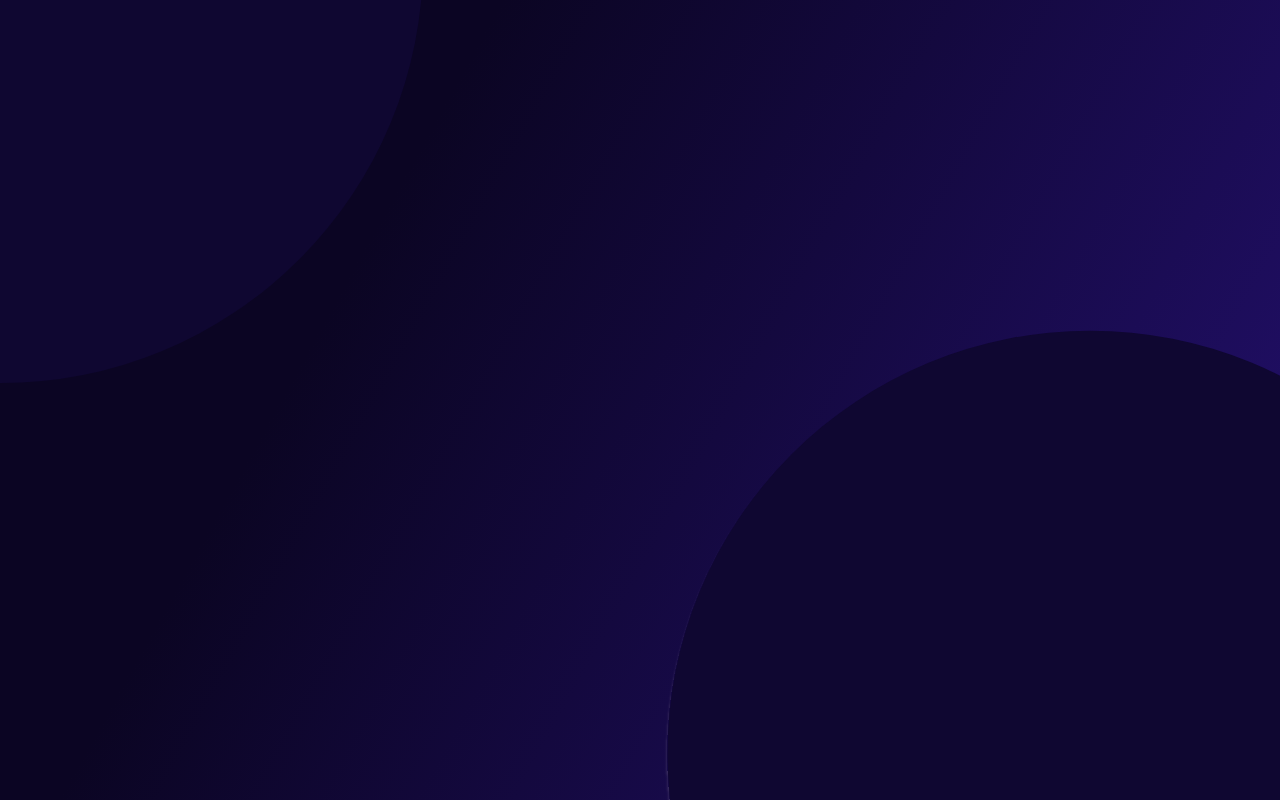
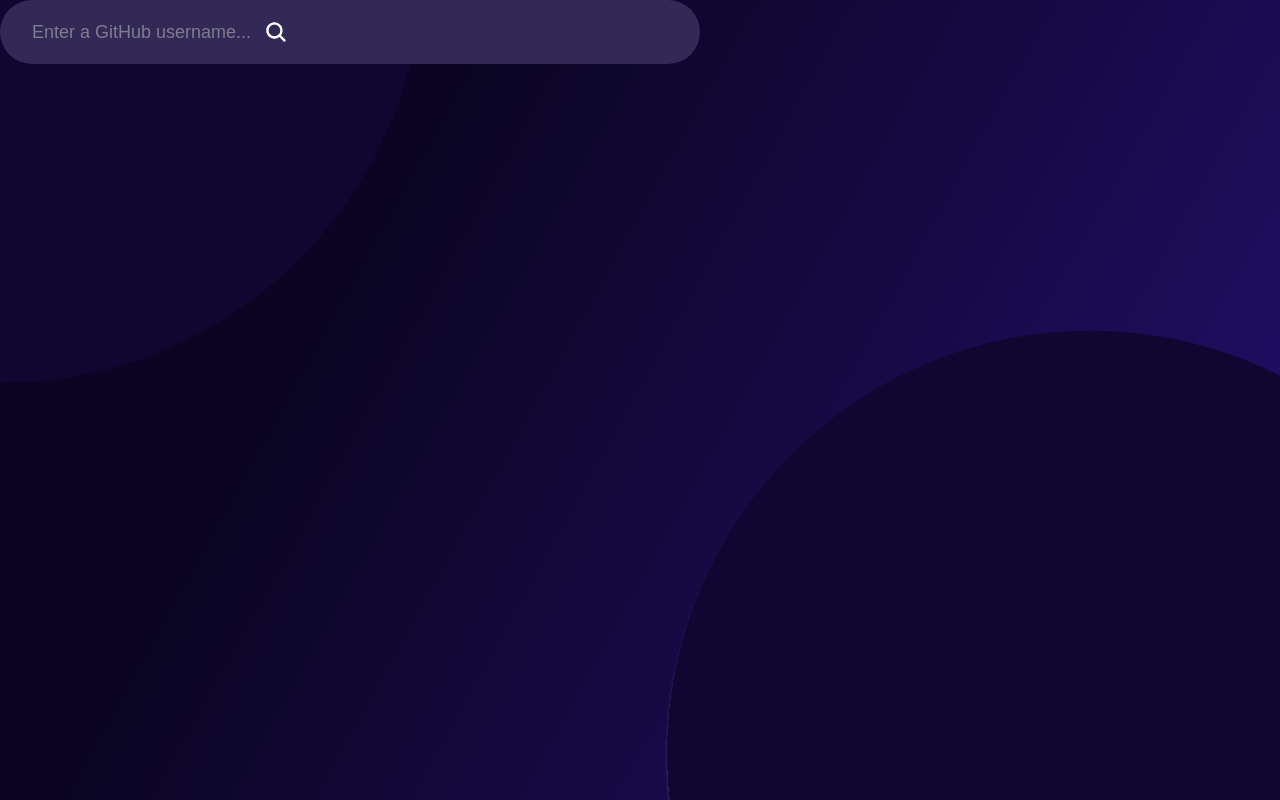
Before and after one commit to kimjusnu/GitHub_Profile_Viewer, a Next.js app: page /test in a window 1280 px wide. Before the commit this address had no page. Built offline with nearby package versions, Linux system fonts and the light colour scheme; a web font is replaced by a local one.

Commit message:
SearchBar Clear

```diff
--- a/package.json
+++ b/package.json
@@ -12,6 +12,7 @@
     "next": "15.0.1",
     "react": "19.0.0-rc-69d4b800-20241021",
     "react-dom": "19.0.0-rc-69d4b800-20241021",
+    "react-icons": "^5.3.0",
     "zustand": "^5.0.0"
   },
   "devDependencies": {
--- /dev/null
+++ b/src/app/(page)/test/page.tsx
@@ -0,0 +1,10 @@
+import SearchBar from "@/app/components/SearchBar";
+
+const page = () => {
+  return (
+    <div>
+      <SearchBar />
+    </div>
+  );
+};
+export default page;
--- /dev/null
+++ b/src/app/(page)/test2/page.tsx
@@ -0,0 +1,47 @@
+"use client";
+import { useEffect } from "react";
+import { useRouter } from "next/navigation";
+import github from "@/app/store/github";
+
+const Profile = () => {
+  const user = github(state => state.user); // Zustand에서 user 가져오기
+  const router = useRouter();
+
+  // 상태가 없는 경우 홈 페이지로 리디렉션
+  useEffect(() => {
+    if (!user) {
+      alert("No user data found. Redirecting to home...");
+      router.push("/");
+    }
+  }, [user, router]);
+
+  if (!user) return null; // 데이터가 없으면 아무것도 렌더링하지 않음
+
+  return (
+    <div className="min-h-screen bg-[#1A132A] text-white flex items-center justify-center">
+      <div className="max-w-xl w-full p-8 bg-[#2C2541] rounded-lg shadow-lg">
+        <div className="flex flex-col items-center">
+          <img
+            src={user.avatar_url}
+            alt={user.login}
+            className="w-32 h-32 rounded-full mb-4"
+          />
+          <h1 className="text-3xl font-bold">{user.name || user.login}</h1>
+          <p className="mt-2 text-center">{user.bio || "No bio available."}</p>
+          <div className="mt-4">
+            <p>
+              <span className="font-semibold">Username: </span>
+              {user.login}
+            </p>
+            <p>
+              <span className="font-semibold">Public Repos: </span>
+              {user.public_repos}
+            </p>
+          </div>
+        </div>
+      </div>
+    </div>
+  );
+};
+
+export default Profile;
--- /dev/null
+++ b/src/app/components/SearchBar.tsx
@@ -0,0 +1,47 @@
+"use client";
+import { IoSearch } from "react-icons/io5";
+import { useState } from "react";
+import { useRouter } from "next/navigation"; // next/navigation 사용
+import github from "../store/github";
+
+const SearchBar = () => {
+  const [userName, setUserName] = useState("");
+  const setUser = github(state => state.setUser);
+  const router = useRouter(); // useRouter 훅 초기화
+
+  const handleSearch = async () => {
+    if (userName.trim()) {
+      try {
+        const response = await fetch(
+          `https://api.github.com/users/${userName}`
+        );
+        if (!response.ok) throw new Error("User not found");
+
+        const data = await response.json();
+        setUser(data); // Zustand에 저장
+        router.push("/test2"); // 프로필 페이지로 이동
+      } catch (error) {
+        console.error("Error fetching data:", error);
+        alert("User not found. Please try again.");
+      }
+    }
+  };
+
+  return (
+    <div className="flex items-center bg-[#332957] rounded-full w-[700px] h-[64px]">
+      <input
+        type="text"
+        value={userName}
+        onChange={e => setUserName(e.target.value)}
+        onKeyDown={e => e.key === "Enter" && handleSearch()}
+        placeholder="Enter a GitHub username..."
+        className="pl-8 bg-transparent text-white placeholder-[#807C8F] focus:outline-none text-lg"
+      />
+      <button onClick={handleSearch}>
+        <IoSearch className="text-white text-2xl transition-transform transform hover:scale-125 duration-300 cursor-pointer" />
+      </button>
+    </div>
+  );
+};
+
+export default SearchBar;
--- a/src/app/layout.tsx
+++ b/src/app/layout.tsx
@@ -1,10 +1,8 @@
 "use client";
 
 import "./globals.css";
-
 const layout = ({ children }: { children: React.ReactNode }) => {
   return (
-    <div>
     <html>
       <head>
         <title>GitHub Profile Viewer</title>
@@ -13,7 +11,6 @@ const layout = ({ children }: { children: React.ReactNode }) => {
         <main>{children}</main>
       </body>
     </html>
-    </div>
   );
 };
 export default layout;
--- /dev/null
+++ b/src/app/store/github.ts
@@ -0,0 +1,23 @@
+import { create } from "zustand";
+
+// GitHub API로부터 정보 받아와서 저장
+interface User {
+  login: string;
+  avatar_url: string;
+  name: string;
+  bio: string;
+  public_repos: number;
+}
+// 상태관리할 객체
+interface UserStore {
+  user: User | null;
+  setUser: (user: User) => void;
+  clearUser: () => void;
+}
+
+const github = create<UserStore>(set => ({
+  user: null, //초기값은 null로 설정
+  setUser: user => set({ user }),
+  clearUser: () => set({ user: null }),
+}));
+export default github;
```
Also changed, not shown: 1 other file (tests, documents, lock files or other folders). Lines whose indentation alone changed are shown as unchanged.
